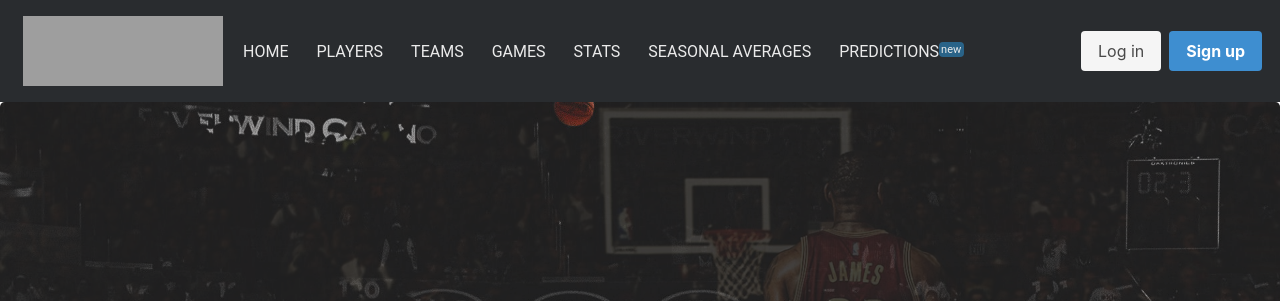
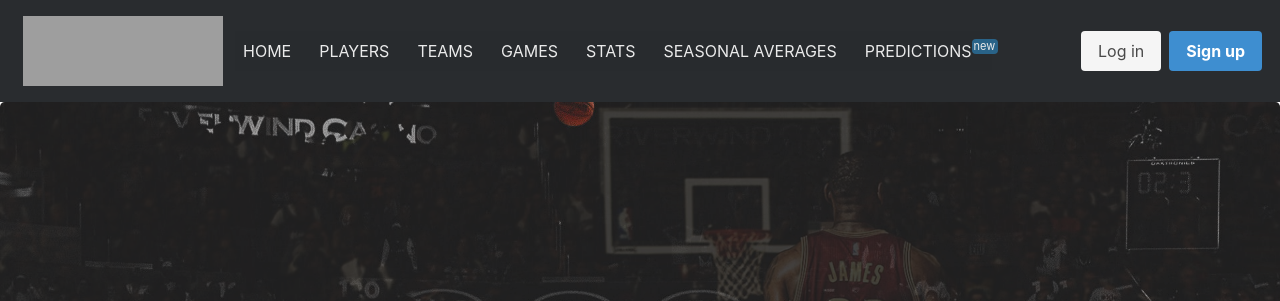
Before and after one commit to vijankush/Quatroah, a website: page public/index.html in a window 1280 px wide. Shown: the top 301 px of the page. Drawn offline with nearby package versions, Linux system fonts and the light colour scheme; some packages are replaced by stand-ins of ours; grey boxes are pictures that could not be loaded.

Commit message:
font change

```diff
--- a/public/style.css
+++ b/public/style.css
@@ -30,11 +30,11 @@ html,body { height:100%;  }
 }
 
 .custom-header ul.nav.navbar-nav.links li a {
-  font: 16px Roboto;
+  /* font: 16px Roboto; */
   opacity: 0.9;
   text-decoration: none;
   color: #fff;
-  background: #292c2f;
+  background: hsl(210, 7%, 17%);
   border: 0;
   padding-right: 20px;
 }
```
